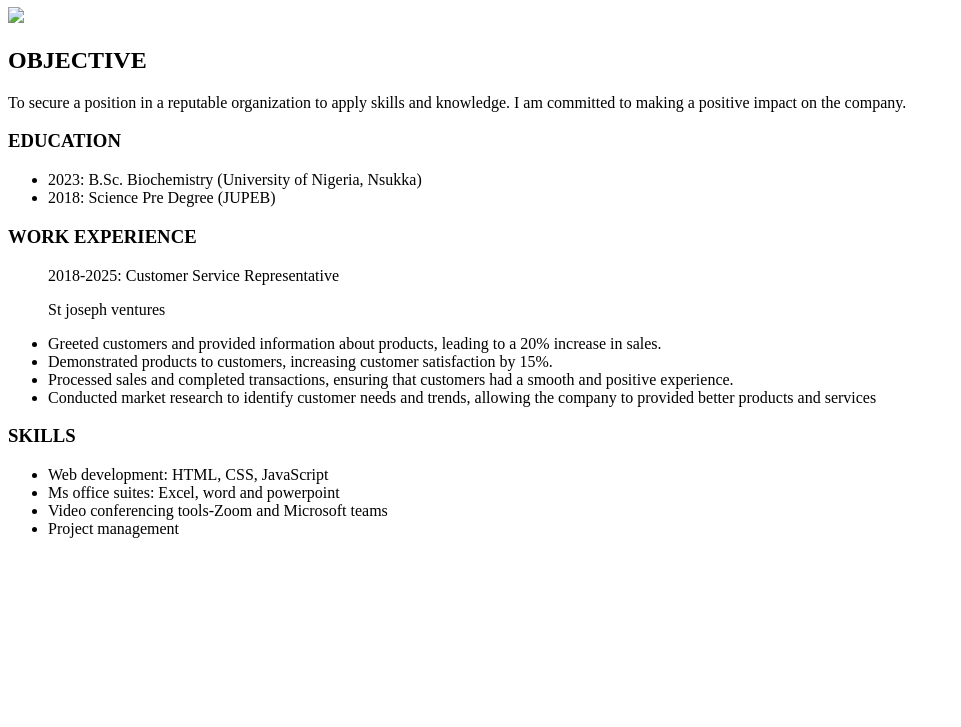
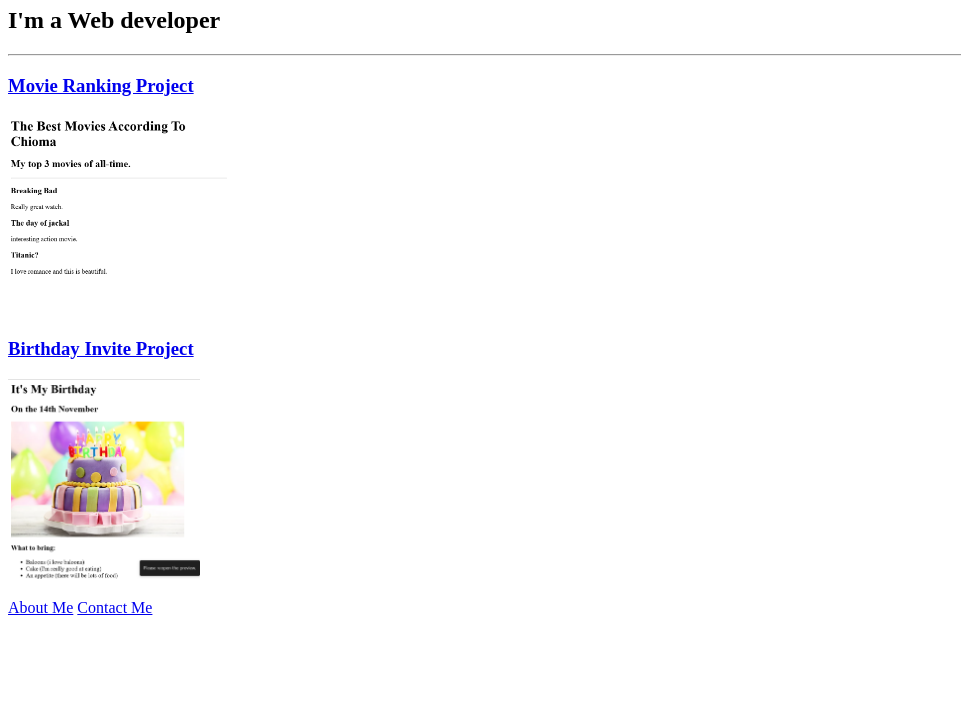
Before and after one commit to Chioma-Nwasa/html-portfolio, a plain HTML site: page index.html in a window 1280 px wide. Shown: the part 73-800 px from the top of the page, without its empty margins (0-961 px from the left). Drawn offline with Linux system fonts and the light colour scheme.

Commit message:
Add files via upload

```diff
--- a/index.html
+++ b/index.html
@@ -1,45 +1,19 @@
+<!-- TODO 1: Create the HTML Boilerplate -->
  <!DOCTYPE html>
  <html lang="en">
  <head>
   <meta charset="UTF-8">
-  <title>My Resume</title>
+  <title>My Portfolio</title>
  </head>
  <body>
-<h1>NWASA EDITH CHIOMA</h1>
-<img src="my-picture.jpg" height="200"/>
-<h2>OBJECTIVE</h2>
-<p>To secure a position in a reputable organization to
-  apply skills and knowledge. I am committed to making
-  a positive impact on the company.
-</p>
-<h3>EDUCATION</h3>
-<ul>
-  <li>2023: B.Sc. Biochemistry (University of Nigeria, Nsukka)</li>
-  <li>2018: Science Pre Degree (JUPEB)</li>
-</ul>
-<h3>WORK EXPERIENCE</h3>
-<ul>
-  2018-2025: Customer Service Representative
-  <p>St joseph ventures</p>
-  <li>Greeted customers and provided information about
-    products, leading to a 20% increase in sales. </li>
-  <li>Demonstrated products to customers, increasing
-    customer satisfaction by 15%.</li>
-    <li>Processed sales and completed transactions,
-    ensuring that customers had a smooth and positive
-    experience.
-    <li>Conducted market research to identify customer
-      needs and trends, allowing the company to provided
-      better products and services
-    </li>
-</ul>
-<h3>SKILLS</h3>
-<ul>
-  <li>Web development: HTML, CSS, JavaScript</li>
-  <li>Ms office suites: Excel, word and powerpoint</li>
-  <li>Video conferencing tools-Zoom and Microsoft teams</li>
-  <li>Project management</li>
-</ul>
-
+  <h1>Chioma's Portfolio</h1>
+  <h2>I'm a Web developer</h2>
+<hr/>
+<h3><a href="./public/movie-ranking.html">Movie Ranking Project</a></h3>
+<img src="./assets/images/chioma-movie-ranking.png" height="200" alt="movie ranking project preview"/>
+<h3><a href="./public/birthday-invite.html">Birthday Invite Project</a></h3>
+<img src="./assets/images/chioma-birthday-invite.png" height="200" alt="birthday invite project preview"/>
+<p><a href="./public/about.html">About Me</a>
+<a href="./public/contact.html">Contact Me</a></p>
  </body>
  </html>
```
Lines whose indentation alone changed are shown as unchanged.
